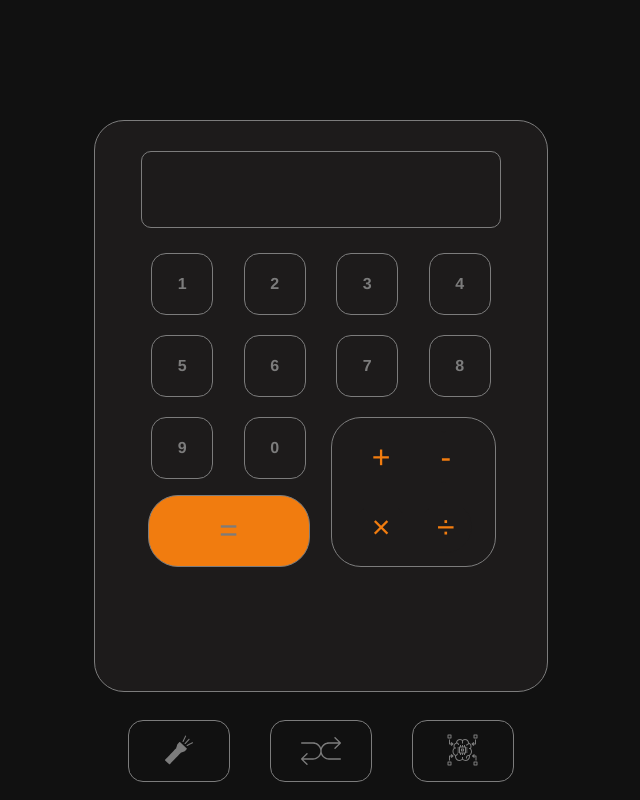
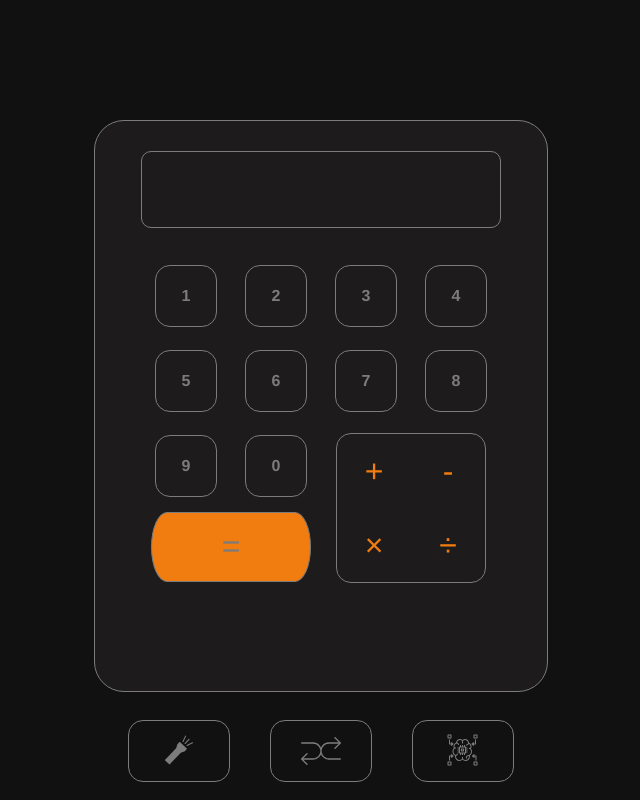
Before and after one commit to Azteriisk/VeryFunctionalCalculator, a plain HTML site: page index.html in a window 1280 px wide. Shown: the whole page, without its empty margins (319-959 px from the left). Drawn offline with Linux system fonts and the light colour scheme; a web font is replaced by a local one.

Commit message:
my css and js files are still an absolute mess, but css got a little better with this commit

```diff
--- a/styles.css
+++ b/styles.css
@@ -169,13 +169,14 @@ body.dark-mode-active * {
 
 .calc_buttons {
     display: grid;
-    height:0;
     grid-template-rows: 1fr 1fr 1fr 1fr;
     grid-template-columns: 1fr 1fr 1fr 1fr;
     justify-items: center;
-    gap: 20px 10px;
+    align-items: center; /* Center items vertically */
+    gap: 0px; /* Define consistent gap */
     user-select: none;
     margin: 25px 20px;
+    box-sizing: border-box;
 }
 
 .button {
@@ -183,7 +184,6 @@ body.dark-mode-active * {
     width: 60px;
     border: 1px solid var(--border-color);
     border-radius: 15px;
-    transition: border 300ms;
     display: flex;
     align-items: center;
     justify-content: center;
@@ -191,48 +191,48 @@ body.dark-mode-active * {
     font-weight: bold;
 }
 
-.button:hover {
-    /* border: 1px solid var(--border-color-hover);
-    color: var(--text-color); */
-    border: 1px, solid, var(--bg-color2);
-    color: var(--bg-color2);
-    filter: invert(42%) sepia(96%) saturate(503%) hue-rotate(350deg) brightness(108%) contrast(98%);
+/* Common hover effects for all buttons */
+.button, .button_small, .button_large {
+    transition: border 300ms ease, color 300ms ease, filter 300ms ease; /* Ensure smooth transitions */
 }
 
 .operations_container {
-    display: flex;
-    flex-wrap: wrap;
-    justify-content: center; /* Distribute buttons evenly */
-    align-items: center;
+    display: grid;
+    grid-template-columns: repeat(2, 1fr); /* Two equal-width columns */
+    grid-template-rows: repeat(2, 1fr); /* Two equal-height rows */
+    gap: 0px; /* Control the space between buttons */
+    justify-items: center; /* Center items horizontally */
+    align-items: center; /* Center items vertically */
+    width: calc(2 * 60px + 30px); /* Adjust width to match the width of two buttons + gap */
     grid-column: span 2;
     grid-row: span 2;
     border: 1px solid var(--border-color);
-    border-radius: 30px;
+    border-radius: 15px;
     transition: border 300ms;
-    min-height: 140px;
-    padding: .5vh .5vw;
-    margin: 15px 5px 0px;
-    transform: translate(0, -15px);
+    min-height: 150px;
+    margin: 10px 0px; /* Center horizontally */
+    box-sizing: border-box;
 }
 
 
+
 .button_small {
-    height: 50px;
-    width: 50px;
+    height: 45px;
+    width: 45px;
     border: 1px solid var(--calc-color);
-    border-radius: 100%;
-    transition: border 300ms;
+    border-radius: 15px;
     display: flex;
     align-items: center;
     justify-content: center;
     color: var(--bg-color2);
-    margin: 1vh .5vw;
+    margin: 0px 5px; /* Ensure equal margin on all sides */
     font-size: xx-large;
-    gap: 0;
+    box-sizing: border-box; /* Include padding in width/height calculations */
 }
 
-.button_small:hover {
-    /* border: 1px solid var(--border-color-hover); */
+
+
+.button_small:hover, .button:hover {
     border: 1px, solid, var(--bg-color2);
     color: var(--text-color);
 }
@@ -241,8 +241,7 @@ body.dark-mode-active * {
     grid-column: span 2;
     grid-row: span 2;
     border: 1px solid var(--border-color);
-    border-radius: 30px;
-    transition: border 300ms;
+    border-radius: 10%/50%; /*Playing with weird border radius*/
     display: flex;
     align-items: center;
     justify-content: center;
@@ -251,8 +250,12 @@ body.dark-mode-active * {
     color: var(--border-color);
     cursor: grab;
     height: 70px;
-    transform: translate(0, -15px);
+    margin-top: 0;
+    margin-bottom: 0;
     background-color: var(--bg-color2);
+    box-sizing: border-box;
+    position: relative;
+    top: -4px; /* Fine-tuned to bring it up slightly */
 }
 
 .button_large:hover {
@@ -355,6 +358,36 @@ body.dark-mode-active * {
     animation: spin 1s linear infinite;
 }
 
+#dark_mode img,
+#randomize_input img,
+#mem_lookup img {
+    display: flex;
+    align-items: center;
+    justify-content: center;
+    width: 40px;
+    height: 40px;
+    filter: invert(52%) sepia(2%) saturate(0%) hue-rotate(207deg) brightness(93%) contrast(95%);
+    transition: filter 300ms;
+}
+
+#dark_mode:hover img,
+#randomize_input:hover img,
+#mem_lookup:hover img {
+    filter: invert(42%) sepia(96%) saturate(503%) hue-rotate(350deg) brightness(108%) contrast(98%); /* Orange filter */
+}
+
+/* Specific hover state for Firefox with -moz prefix */
+@-moz-document url-prefix() {
+    .button_small:hover, .button:hover {
+        border: 1px solid var(--bg-color2); /* Reapply to ensure Firefox picks it up */
+        color: var(--border-color-hover);
+    }
+    .button_large:hover {
+        border: 1px solid var(--border-color-hover); /* Reapply to ensure Firefox picks it up */
+        color: var(--border-color-hover);
+    }
+}
+
 @keyframes spin {
     0% { transform: rotate(0deg); }
     100% { transform: rotate(360deg); }
```
